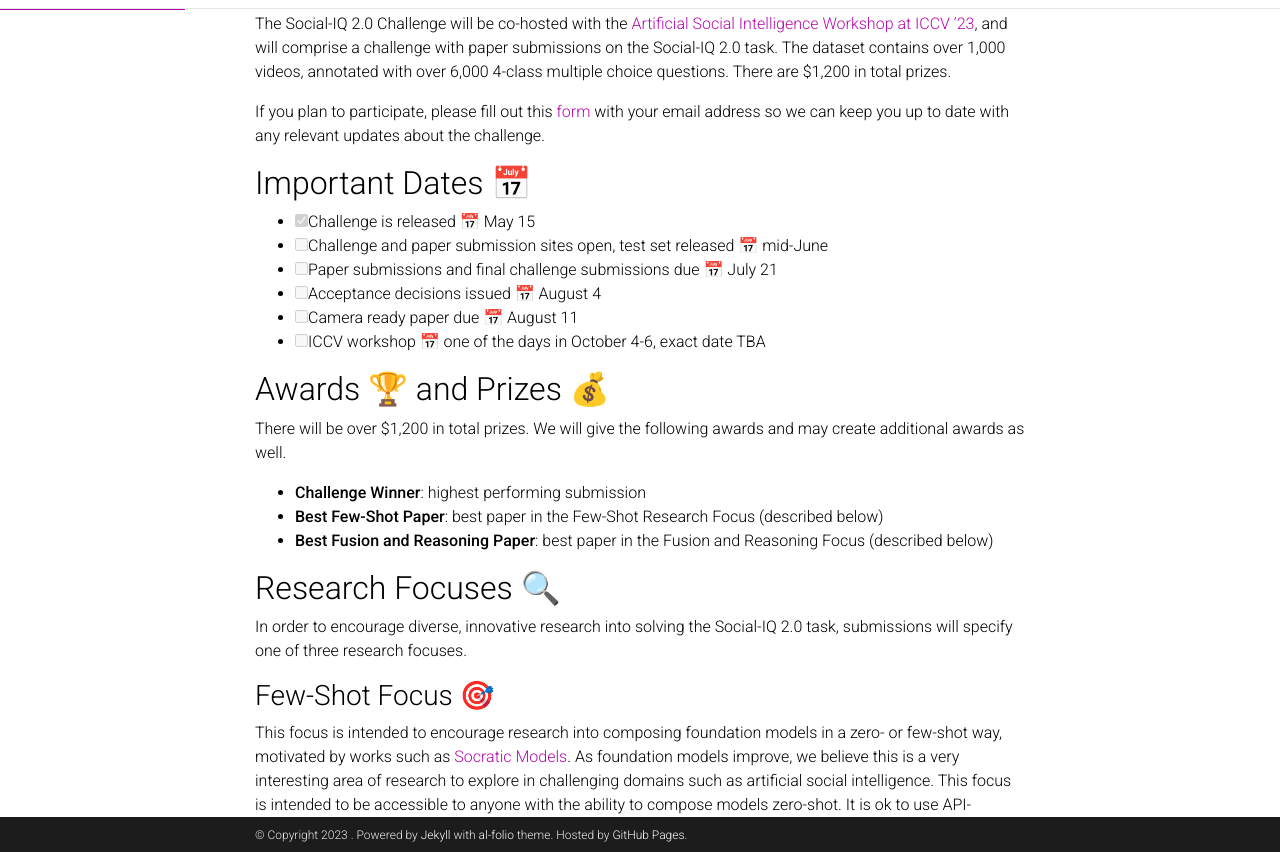
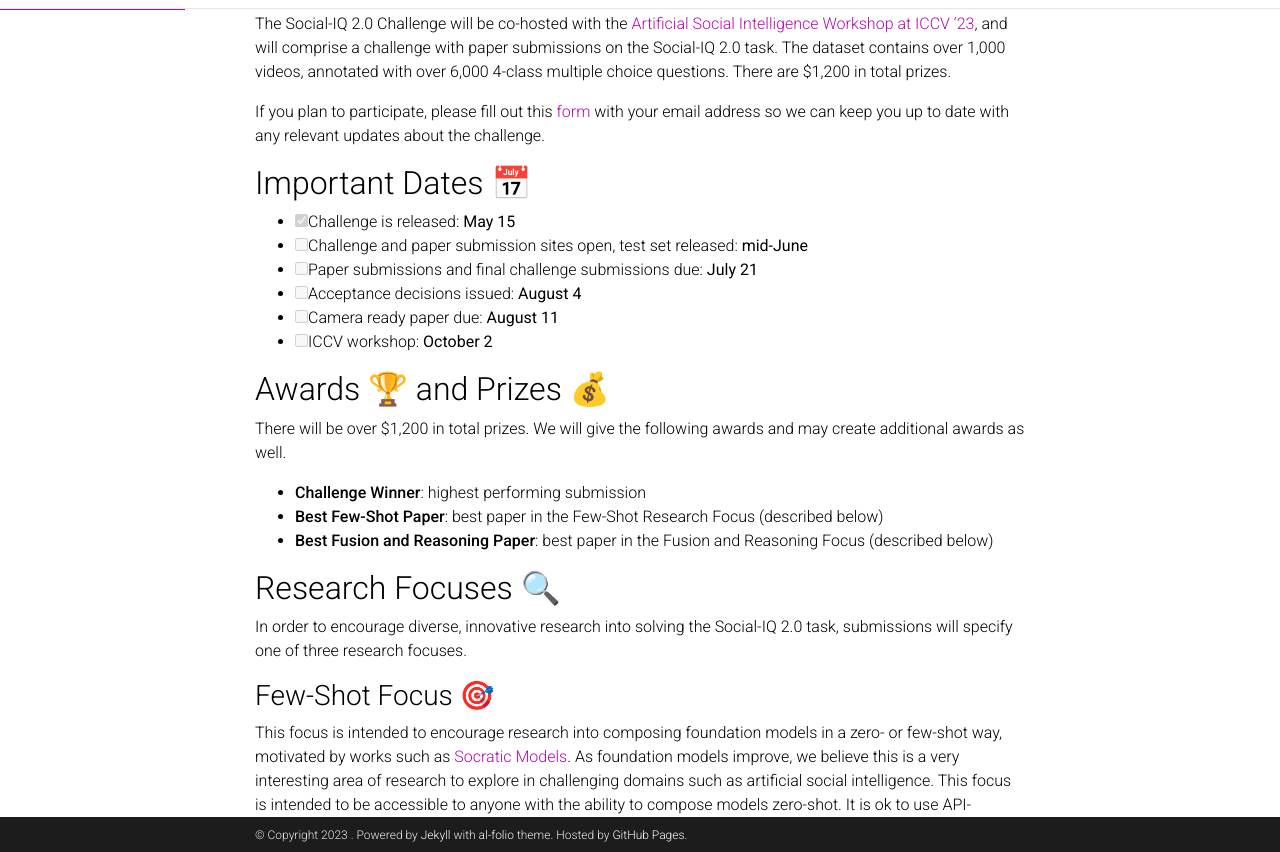
Before and after one commit to CMU-MultiComp-Lab/social-iq-2.0, a Jekyll site: the page built from _pages/about.md, in a window 1280 px wide and 900 px high, scrolled down 525 px, cut to the strip 48-900 px from the top of the window. Built offline with Jekyll 4.4.1, drawn with Linux system fonts in a browser that asks for light colours; comment, search, counter and statistics services are not loaded; a style sheet for code colours, icons or effects is not loaded.

Commit message:
remove calendar emojis

```diff
--- a/_pages/about.md
+++ b/_pages/about.md
@@ -29,12 +29,12 @@ The Social-IQ 2.0 Challenge will be co-hosted with the [Artificial Social Intell
 If you plan to participate, please fill out this [form](https://forms.gle/ZVTAvNunBQUa9ncJ6) with your email address so we can keep you up to date with any relevant updates about the challenge.
 
 ## Important Dates 📅
-- [x] Challenge is released 📅  May 15
-- [ ] Challenge and paper submission sites open, test set released 📅  mid-June
-- [ ] Paper submissions and final challenge submissions due 📅 July 21
-- [ ] Acceptance decisions issued 📅 August 4
-- [ ] Camera ready paper due 📅 August 11
-- [ ] ICCV workshop 📅 one of the days in October 4-6, exact date TBA
+- [x] Challenge is released: <b>May 15</b>
+- [ ] Challenge and paper submission sites open, test set released: <b> mid-June</b>
+- [ ] Paper submissions and final challenge submissions due: <b>July 21</b>
+- [ ] Acceptance decisions issued: <b>August 4</b>
+- [ ] Camera ready paper due: <b>August 11</b>
+- [ ] ICCV workshop: <b>October 2</b>
 
 ## Awards 🏆 and Prizes 💰
 There will be over $1,200 in total prizes. We will give the following awards and may create additional awards as well.
```
